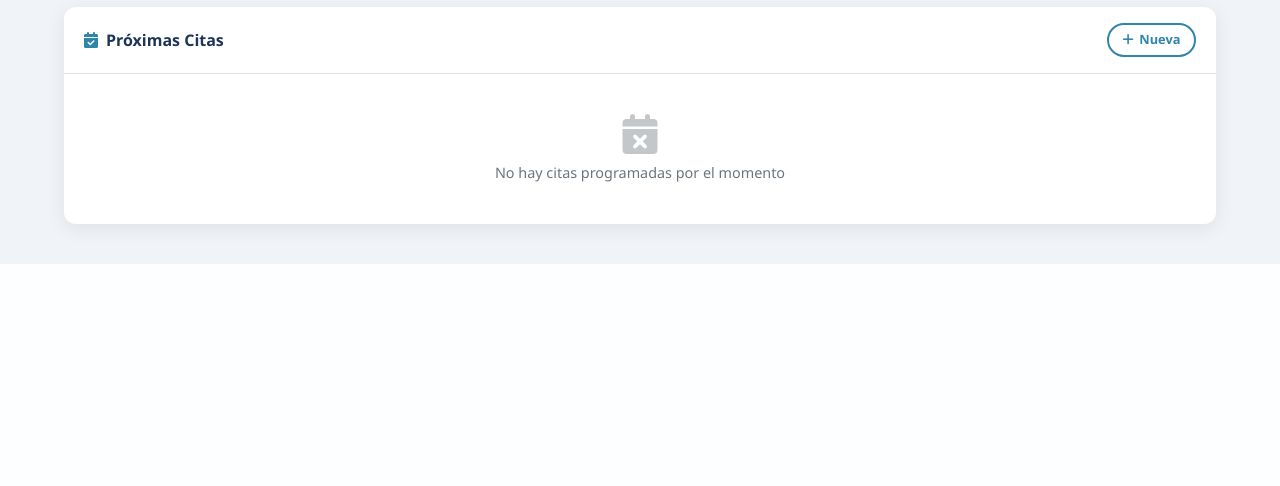
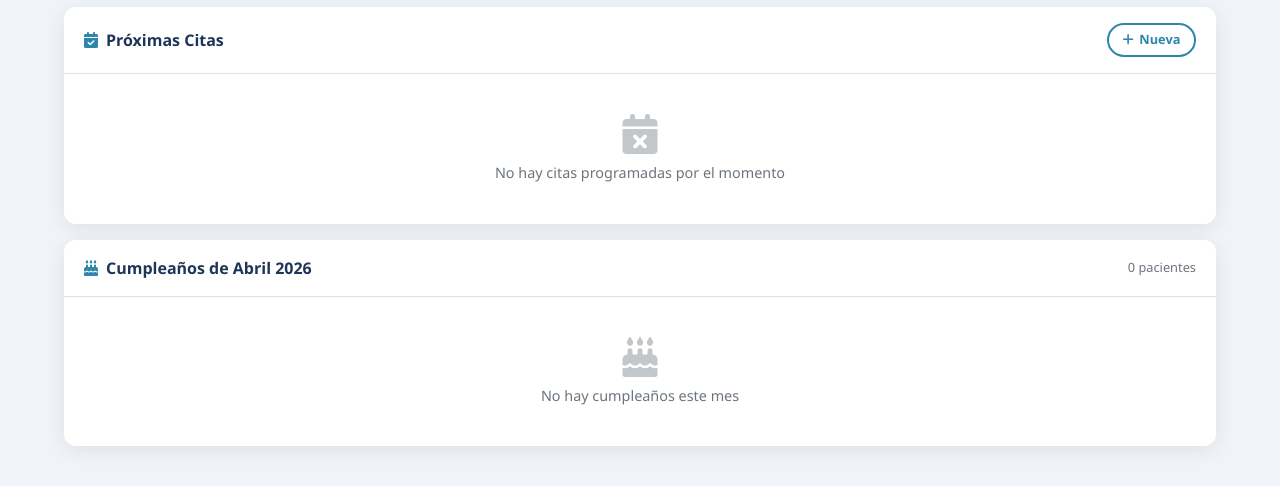
Before and after one commit to fduarte88/agenda_paciente, a Django app: page /home/ in a window 1280 px wide. Shown: the part 566-1052 px from the top of the page. Before the commit the page ends 830 px from the top, so only its background shows below. Run offline with Django 5.2, Linux system fonts and the light colour scheme; a user stored in the database is signed in; tables that the repository leaves empty hold one stand-in row (values such as "Sample post").

Commit message:
Agrega sección cumpleaños del mes en el home
- Detecta pacientes que cumplen años en el mes actual
- Ordenados por día del mes y apellido
- Resalta en naranja con badge animado '¡Hoy!' cuando es el día exacto
- Muestra la edad que cumple el paciente

Co-Authored-By: Claude Sonnet 4.6 <noreply@anthropic.com>

```diff
--- a/accounts/views.py
+++ b/accounts/views.py
@@ -39,8 +39,15 @@ def home_view(request):
         .select_related('paciente')
         .order_by('fecha', 'hora')[:15]
     )
+    # Cumpleaños del mes actual, ordenados por día
+    cumpleanios = (
+        Paciente.objects
+        .filter(fecha_nacimiento__month=hoy.month)
+        .order_by('fecha_nacimiento__day', 'apellido')
+    )
     return render(request, 'accounts/home.html', {
         'total_pacientes': total_pacientes,
         'proximas_citas': proximas_citas,
+        'cumpleanios': cumpleanios,
         'hoy': hoy,
     })
--- a/static/css/main.css
+++ b/static/css/main.css
@@ -851,3 +851,22 @@ body {
     .btn-accion span { display: none; }
     .appt-time .date { font-size: .65rem; }
 }
+
+/* ---- CUMPLEAÑOS ---- */
+.cumple-hoy {
+    background: linear-gradient(90deg, #fff8f0, #fff);
+    border-left: 3px solid var(--accent);
+}
+.badge-hoy {
+    background: linear-gradient(135deg, var(--accent), #e07a30);
+    color: white;
+    padding: .25rem .7rem;
+    border-radius: 20px;
+    font-size: .75rem;
+    font-weight: 700;
+    animation: pulse-hoy 1.5s ease-in-out infinite;
+}
+@keyframes pulse-hoy {
+    0%, 100% { box-shadow: 0 0 0 0 rgba(244,162,97,.5); }
+    50%       { box-shadow: 0 0 0 6px rgba(244,162,97,0); }
+}
--- a/templates/accounts/home.html
+++ b/templates/accounts/home.html
@@ -178,6 +178,51 @@
         </div>
     </div>
 
+    <!-- CUMPLEAÑOS DEL MES -->
+    <div class="section-card">
+        <div class="section-card-header">
+            <h3><i class="fas fa-cake-candles"></i> Cumpleaños de {{ hoy|date:"F Y" }}</h3>
+            <span style="font-size:.8rem;color:var(--text-muted);">{{ cumpleanios.count }} paciente{{ cumpleanios.count|pluralize:"s" }}</span>
+        </div>
+        <div class="appointment-list">
+            {% if cumpleanios %}
+                {% for p in cumpleanios %}
+                <div class="appointment-item {% if p.fecha_nacimiento.day == hoy.day %}cumple-hoy{% endif %}">
+                    <div class="appt-time">
+                        <span class="time" style="font-size:1.1rem;">{{ p.fecha_nacimiento|date:"d" }}</span>
+                        <span class="date">{{ hoy|date:"M" }}</span>
+                    </div>
+                    <div class="appt-info">
+                        <div class="patient-name">
+                            {% if p.fecha_nacimiento.day == hoy.day %}
+                                <i class="fas fa-cake-candles" style="color:var(--accent);margin-right:.3rem;"></i>
+                            {% endif %}
+                            {{ p.apellido }}, {{ p.nombre }}
+                        </div>
+                        <div class="service">Cumple {{ p.edad }}</div>
+                    </div>
+                    <div style="flex-shrink:0;">
+                        {% if p.fecha_nacimiento.day == hoy.day %}
+                            <span class="badge badge-hoy">¡Hoy!</span>
+                        {% else %}
+                            <span style="font-size:.8rem;color:var(--text-muted);">
+                                {% if p.fecha_nacimiento.day > hoy.day %}
+                                    en {{ p.fecha_nacimiento.day|add:"-0"|stringformat:"s" }} días
+                                {% endif %}
+                            </span>
+                        {% endif %}
+                    </div>
+                </div>
+                {% endfor %}
+            {% else %}
+                <div class="empty-state">
+                    <i class="fas fa-cake-candles"></i>
+                    No hay cumpleaños este mes
+                </div>
+            {% endif %}
+        </div>
+    </div>
+
 </main>
 
 {% endblock %}
```
